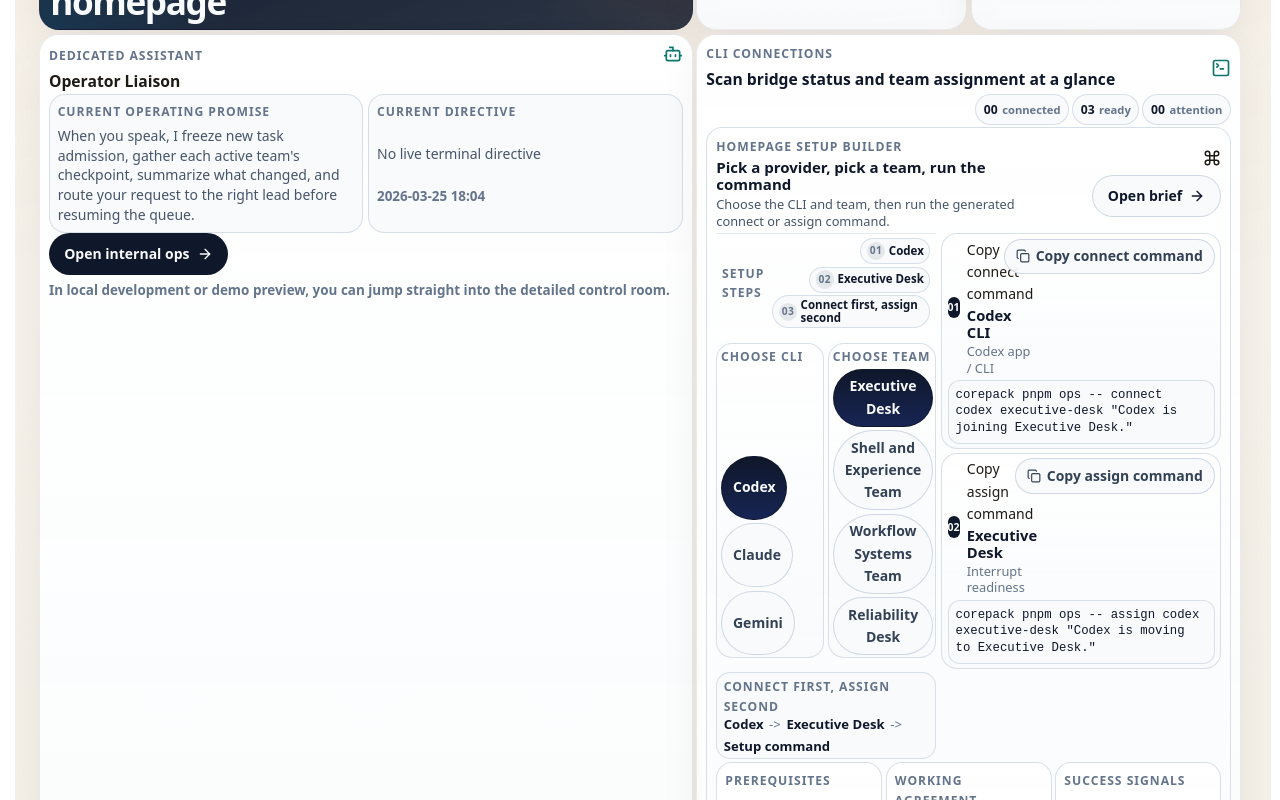
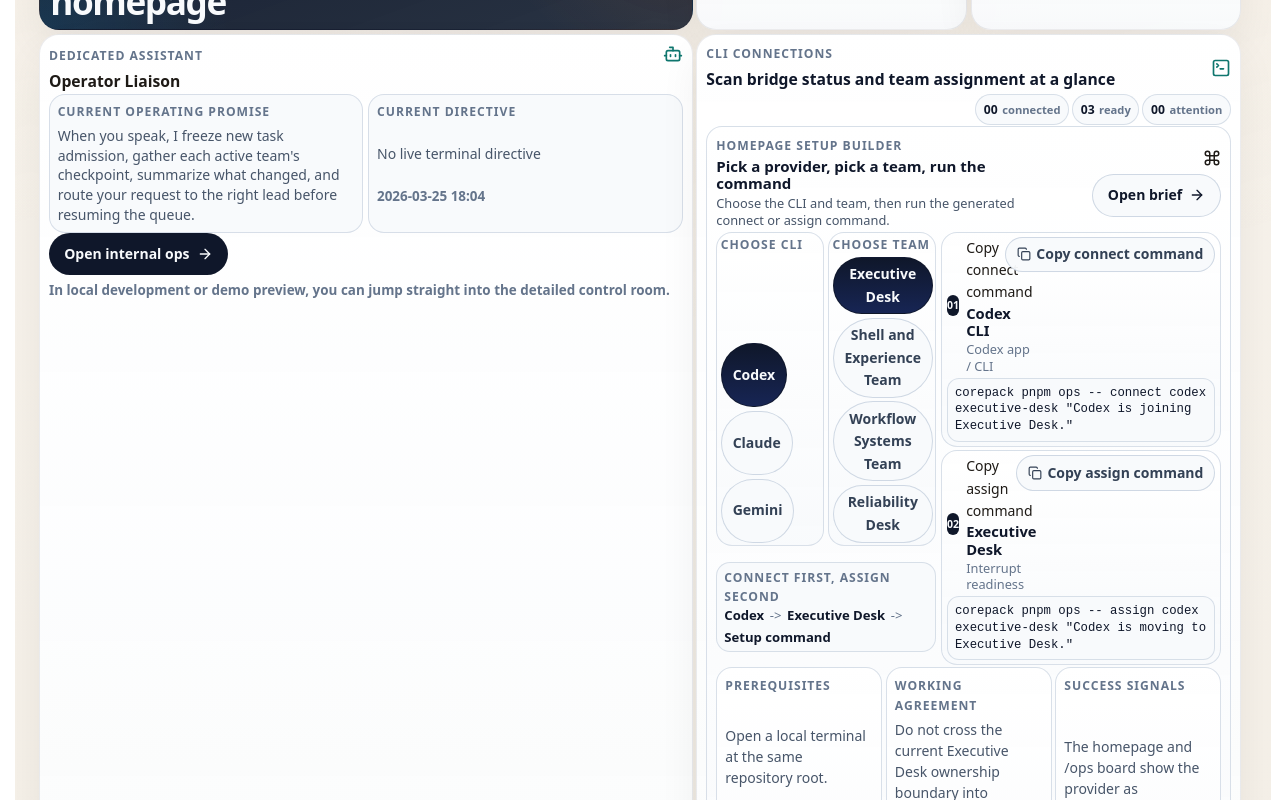
Before and after one commit to GongJae00/research-pages, a Next.js app in the folder apps/web/: page /en in a window 1280 px wide. Shown: the part 1700-2500 px from the top of the page. Built offline with nearby package versions, Linux system fonts and the light colour scheme; no server answers.

Commit message:
Autonomy batch 1390: shell-experience

```diff
--- a/apps/web/src/components/homepage-agent-control-section.module.css
+++ b/apps/web/src/components/homepage-agent-control-section.module.css
@@ -245,8 +245,8 @@
 
 .setupBuilderCard {
   display: grid;
-  gap: 0.18rem;
-  margin-top: 0.12rem;
+  gap: 0.14rem;
+  margin-top: 0.08rem;
 }
 
 .setupHeader,
@@ -291,41 +291,6 @@
   align-items: center;
 }
 
-.setupGlanceBar {
-  display: flex;
-  align-items: center;
-  justify-content: space-between;
-  gap: 0.5rem;
-  padding: 0.24rem 0.36rem 0.08rem;
-  border-top: 1px solid rgba(226, 232, 240, 0.85);
-}
-
-.setupCompactFlow {
-  display: flex;
-  flex-wrap: wrap;
-  justify-content: flex-end;
-  gap: 0.16rem;
-}
-
-.compactPill {
-  display: inline-flex;
-  align-items: center;
-  gap: 0.22rem;
-  min-width: 0;
-  padding: 0.18rem 0.34rem;
-  border: 1px solid rgba(203, 213, 225, 0.72);
-  border-radius: 999px;
-  background: rgba(248, 250, 252, 0.92);
-  color: #0f172a;
-  font-size: 0.72rem;
-  font-weight: 700;
-  line-height: 1.1;
-}
-
-.compactPill span:last-child {
-  overflow-wrap: anywhere;
-}
-
 .setupHeaderActions {
   align-items: center;
   flex-wrap: wrap;
@@ -345,14 +310,14 @@
 .quickStartRail {
   display: grid;
   gap: 0.1rem;
-  padding: 0;
+  padding: 0.02rem 0 0;
 }
 
 .setupFlowHeader {
   display: grid;
   gap: 0.08rem;
   min-width: 0;
-  padding: 0.26rem 0.4rem;
+  padding: 0.34rem 0.44rem;
   border: 1px solid rgba(203, 213, 225, 0.72);
   border-radius: 14px;
   background: rgba(248, 250, 252, 0.92);
@@ -421,22 +386,6 @@
   color: #64748b;
 }
 
-.contextLabel {
-  display: inline-flex;
-  align-items: center;
-  justify-content: center;
-  width: 1.15rem;
-  height: 1.15rem;
-  flex: 0 0 1.15rem;
-  border-radius: 999px;
-  background: rgba(15, 23, 42, 0.08);
-  color: #64748b;
-  font-size: 0.64rem;
-  font-weight: 700;
-  letter-spacing: 0.04em;
-  text-transform: uppercase;
-}
-
 .selectionCard {
   display: grid;
   gap: 0.14rem;
@@ -469,8 +418,8 @@
 
 .setupPicker {
   display: grid;
-  gap: 0.18rem;
-  padding: 0.14rem 0.24rem;
+  gap: 0.16rem;
+  padding: 0.12rem 0.22rem;
 }
 
 .optionRow {
@@ -514,7 +463,7 @@
 .copyCard {
   display: grid;
   gap: 0.22rem;
-  padding: 0.28rem 0.34rem;
+  padding: 0.24rem 0.3rem;
 }
 
 .copyHead {
@@ -757,7 +706,6 @@
 
   .setupBuilderCard,
   .setupHeader,
-  .setupGlanceBar,
   .quickStartRail,
   .setupPickerGrid,
   .setupCommands,
@@ -776,7 +724,6 @@
   .copyHead,
   .providerSummaryBar,
   .setupHeader,
-  .setupGlanceBar,
   .setupHeaderActions {
     flex-direction: column;
     align-items: flex-start;
--- a/apps/web/src/components/homepage-agent-control-section.tsx
+++ b/apps/web/src/components/homepage-agent-control-section.tsx
@@ -396,23 +396,6 @@ export function HomepageAgentControlSection({
                 ) : null}
               </div>
             </div>
-            <div className={styles.setupGlanceBar}>
-              <span className={styles.metaLabel}>{copy.setupStepsLabel}</span>
-              <div className={styles.setupCompactFlow}>
-                <span className={styles.compactPill}>
-                  <span className={styles.contextLabel}>01</span>
-                  <span>{selectedProvider?.label ?? "-"}</span>
-                </span>
-                <span className={styles.compactPill}>
-                  <span className={styles.contextLabel}>02</span>
-                  <span>{selectedTeam?.name ?? "-"}</span>
-                </span>
-                <span className={styles.compactPill}>
-                  <span className={styles.contextLabel}>03</span>
-                  <span>{copy.commandOrder}</span>
-                </span>
-              </div>
-            </div>
             <div className={styles.setupPickerGrid}>
               <div className={styles.setupPicker}>
                 <span className={styles.metaLabel}>{copy.chooseProvider}</span>
```
